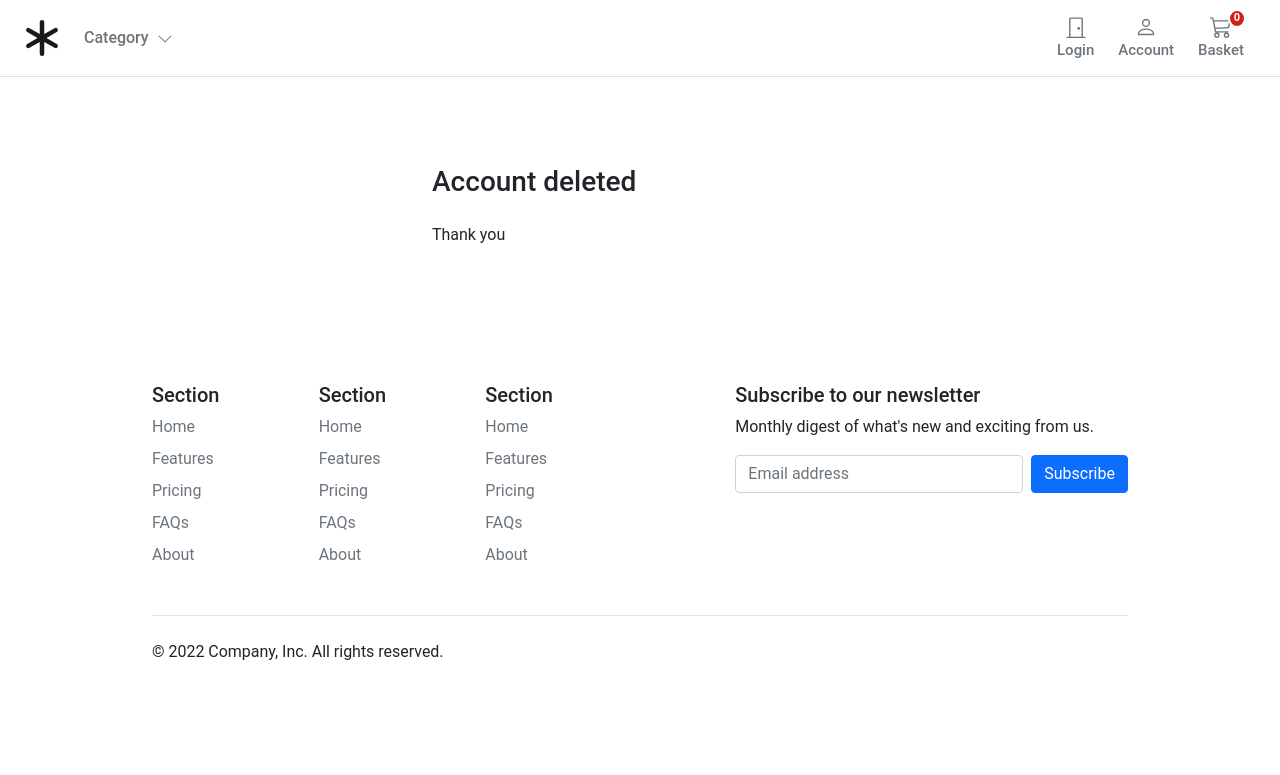
After one commit to Shuvam77/ecommerce_v1, a Django app: template templates/account/user/delete_confirm.html in a window 1280 px wide. The commit adds this page. Shown: the top 775 px of the page. Run offline with Django 4.2, Linux system fonts and the light colour scheme; the template is opened without the code that fills it, so the values that code supplies are empty.

Commit message:
user account delete function completed

```diff
--- a/account/urls.py
+++ b/account/urls.py
@@ -1,5 +1,6 @@
 from django.urls import path
 from django.contrib.auth import views as auth_views
+from django.views.generic import TemplateView
 
 from . import views
 from .forms import UserLoginForm
@@ -13,5 +14,6 @@ urlpatterns = [
     path('activate/<slug:uidb64>/<slug:token>/', views.account_activate, name='activate'),
     path('dashboard/', views.dashboard, name='dashboard'),
     path('profile/edit/', views.edit_details, name='edit_details'),
-
+    path('profile/delete/', views.delete_user, name='delete_user'),
+    path('profile/delete_confirm/', TemplateView.as_view(template_name='account/user/delete_confirm.html'), name='delete_confirmation'),
 ]
--- /dev/null
+++ b/templates/account/user/delete_confirm.html
@@ -0,0 +1,36 @@
+
+{% extends "../../store/base.html" %}
+{% block title %}Log-in{% endblock %}
+{% block content %}
+
+<style>
+    .account-form input {
+        border: 2px solid #ccc;
+        height: calc(2em + .75rem + 2px);
+    }
+
+    .account-form input:focus {
+        border-color: #1497ff;
+        box-shadow: none;
+    }
+</style>
+
+<div class="container-fluid">
+    <div class="row no-gutter">
+        <div class="col-md-12">
+            <div class="login d-flex align-items-center py-5">
+                <div class="container">
+                    <div class="row">
+                        <div class="col-12 col-lg-6 mx-auto">
+                            <div class="p-4">
+                                <h3 class="mb-4">Account deleted</h3>
+                                <p>Thank you</p>
+                            </div>
+                        </div>
+                    </div>
+                </div>
+            </div>
+        </div>
+    </div>
+</div>
+{% endblock %}
```
Also changed, not shown: account/views.py (+8 -0 lines), templates/account/user/edit_details.html (+8 -0 lines), db.sqlite3.
